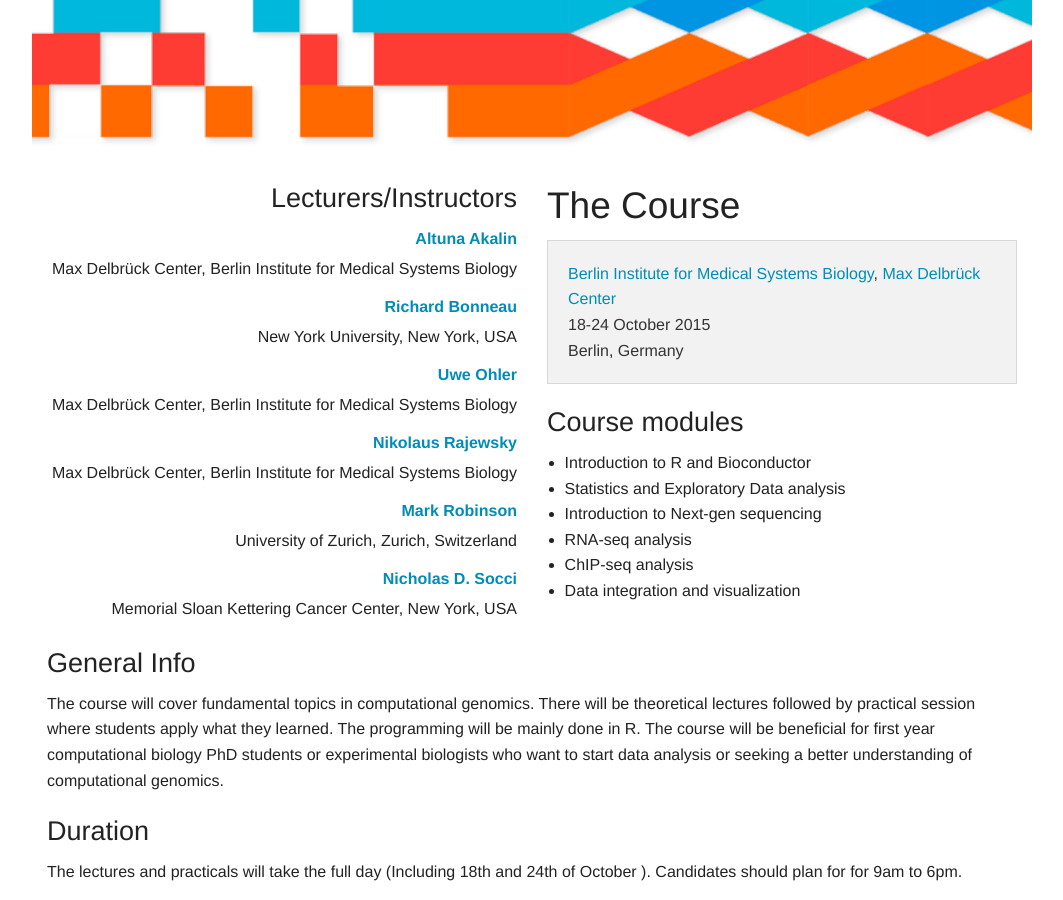
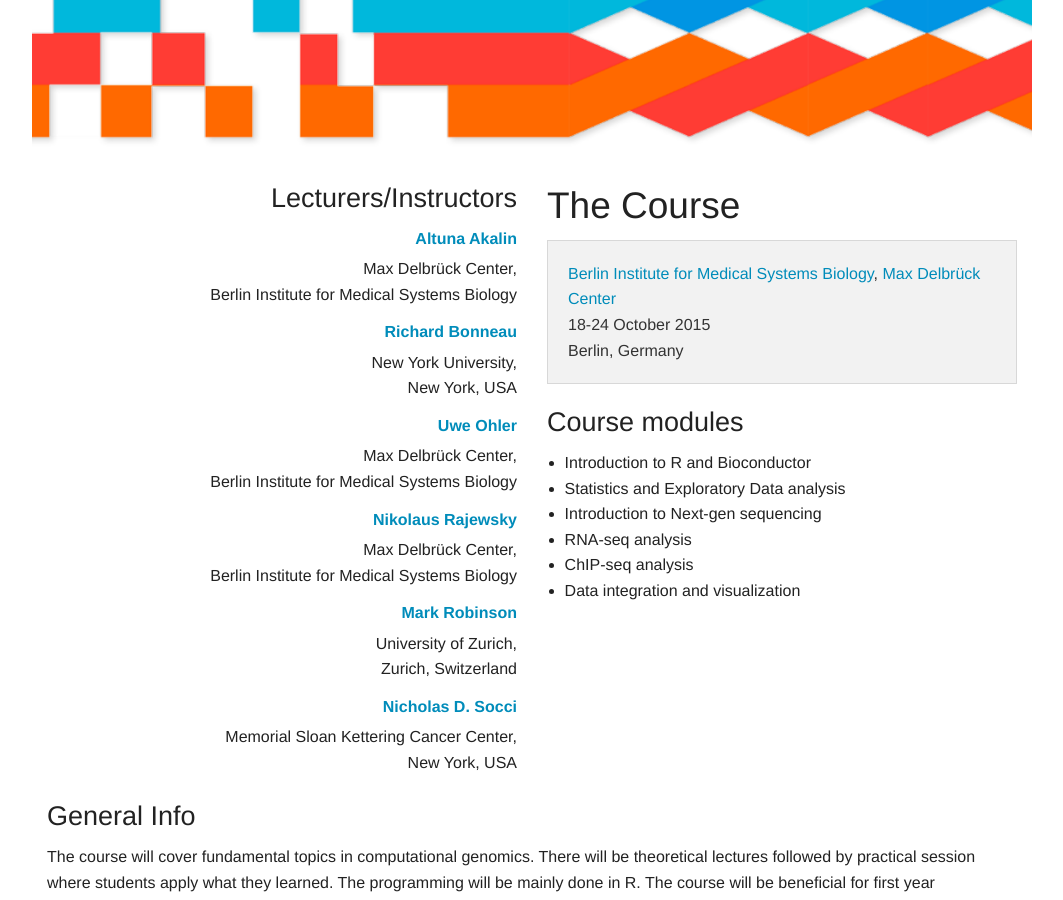
Before and after one commit to BIMSBbioinfo/compgen, a Jekyll site: the page 2015/index.html, which Jekyll copies as it is, in a window 1280 px wide and 900 px high, scrolled down 457 px. Shown: the whole window, without its empty margins (108-1171 px from the left). Built offline with Jekyll 4.4.1, drawn with Linux system fonts in a browser that asks for light colours; nearby versions of some CDN libraries; library files that are not in the unit come from our copies.

Commit message:
add line breaks

```diff
--- a/2015/index.html
+++ b/2015/index.html
@@ -33,22 +33,22 @@
         <h3>Lecturers/Instructors</h3>
         <dl>
           <dt><a href="http://bioinformatics.mdc-berlin.de">Altuna Akalin</a></dt>
-          <dd>Max Delbrück Center, Berlin Institute for Medical Systems Biology</dd>
+          <dd>Max Delbrück Center,<br/>Berlin Institute for Medical Systems Biology</dd>
 
           <dt><a href="http://bonneaulab.bio.nyu.edu/">Richard Bonneau</a></dt>
-          <dd>New York University, New York, USA</dd>
+          <dd>New York University,<br/>New York, USA</dd>
 
           <dt><a href="https://ohlerlab.mdc-berlin.de/">Uwe Ohler</a></dt>
-          <dd>Max Delbrück Center, Berlin Institute for Medical Systems Biology</dd>
+          <dd>Max Delbrück Center,<br/>Berlin Institute for Medical Systems Biology</dd>
 
           <dt><a href="https://www.mdc-berlin.de/1151037/en/research/research_teams/systems_biology_of_gene_regulatory_elements">Nikolaus Rajewsky</a></dt>
-          <dd>Max Delbrück Center, Berlin Institute for Medical Systems Biology</dd>
+          <dd>Max Delbrück Center,<br/>Berlin Institute for Medical Systems Biology</dd>
 
           <dt><a href="http://www.imls.uzh.ch/research/robinson.html">Mark Robinson</a></dt>
-          <dd>University of Zurich, Zurich, Switzerland</dd>
+          <dd>University of Zurich,<br/>Zurich, Switzerland</dd>
 
           <dt><a href="http://www.mskcc.org/research/bioinformatics/staff/nicholas-socci">Nicholas D. Socci</a></dt>
-          <dd>Memorial Sloan Kettering Cancer Center, New York, USA</dd>
+          <dd>Memorial Sloan Kettering Cancer Center,<br/>New York, USA</dd>
         </dl>
       </div>
       <div class="large-6 columns">
```
